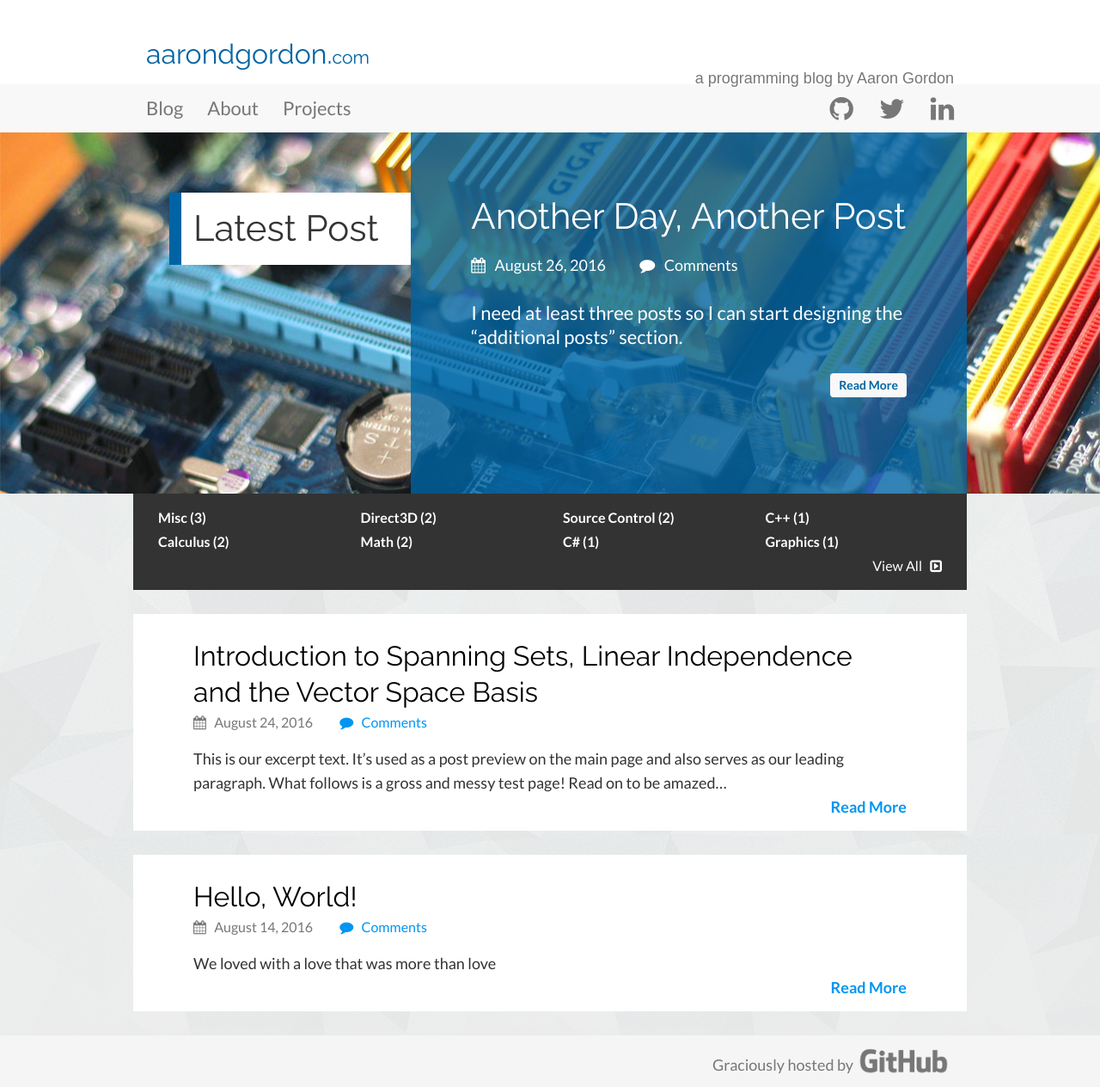
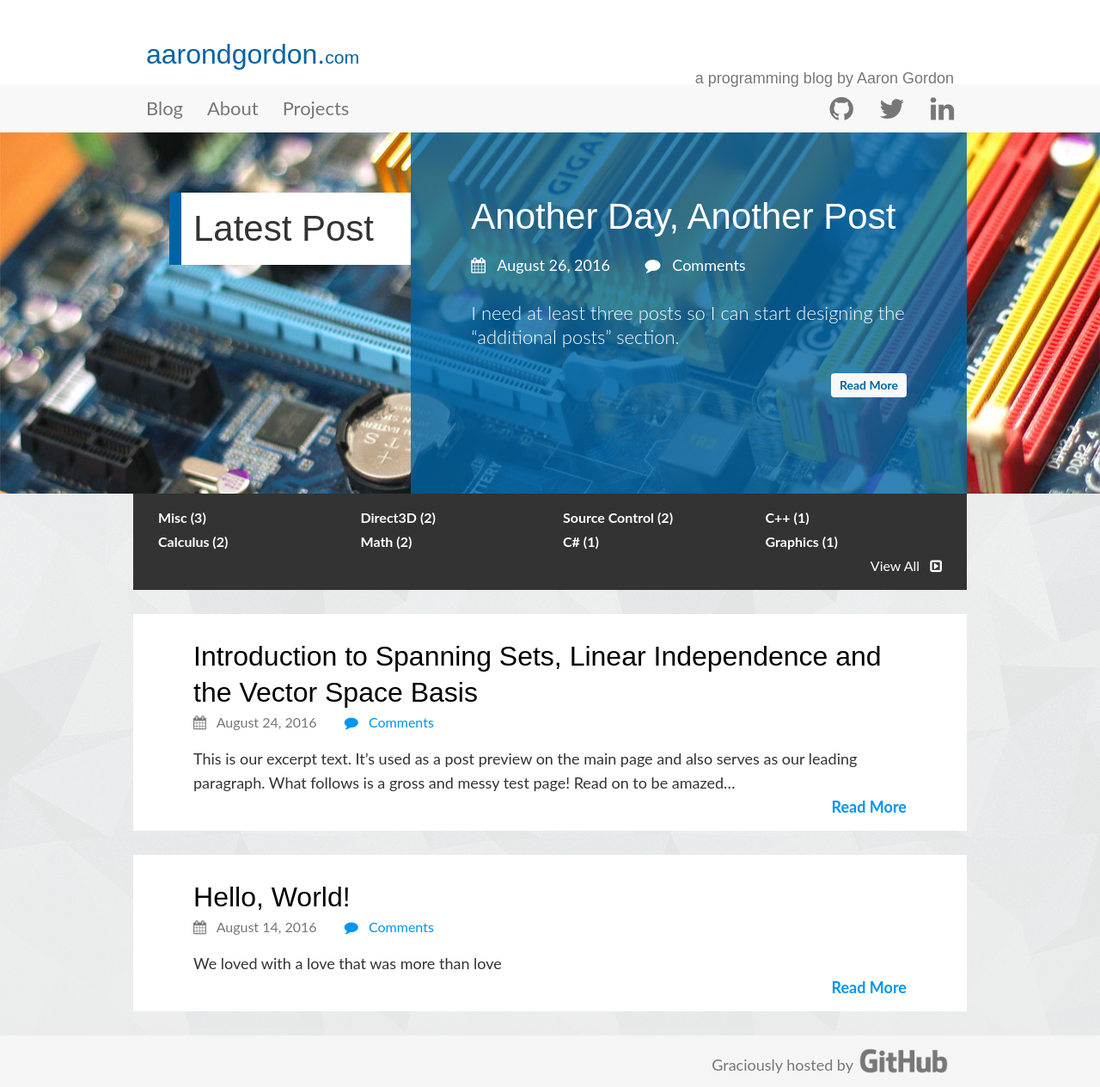
Before and after one commit to aarondgordon/aarondgordon.github.io, a Jekyll site: the page built from index.md, in a window 1280 px wide. Shown: the whole page at 86% size. Built offline with Jekyll 4.4.1, drawn with Linux system fonts in a browser that asks for light colours; nearby versions of some CDN libraries; comment, search, counter and statistics services are not loaded.

Commit message:
Testing different fonts

```diff
--- a/_layouts/default.html
+++ b/_layouts/default.html
@@ -18,7 +18,7 @@
         integrity="sha384-T8Gy5hrqNKT+hzMclPo118YTQO6cYprQmhrYwIiQ/3axmI1hQomh7Ud2hPOy8SP1"
         crossorigin="anonymous">
 
-    <link rel="stylesheet" href="https://fonts.googleapis.com/css?family=Lato:400,400i,700|Raleway|Roboto+Mono">
+    <link rel="stylesheet" href="https://fonts.googleapis.com/css?family=Merriweather:400,400i,700|Open+Sans:300,700,800">
 
     <link rel="stylesheet" href="/assets/css/ie10-viewport-fix.css">
     <link rel="stylesheet" href="/assets/css/syntax-highlighting.css">
```
